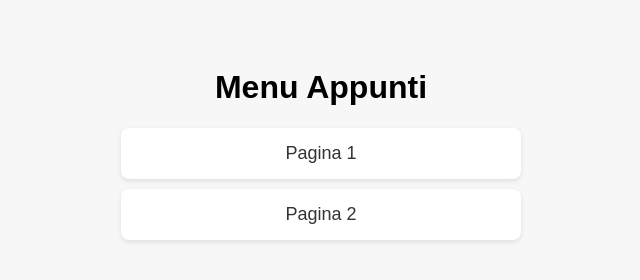
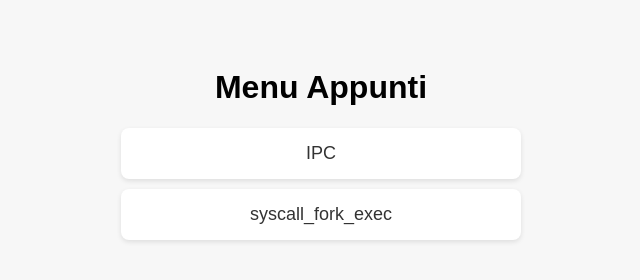
Before and after one commit to giob22/Appunti, a plain HTML site: page index.html in a window 1280 px wide. Shown: the whole page, without its empty margins (319-959 px from the left). Drawn offline with Linux system fonts and the light colour scheme.

Commit message:
Update index.html

```diff
--- a/index.html
+++ b/index.html
@@ -40,8 +40,8 @@
 <body>
     <h1>Menu Appunti</h1>
     <ul>
-        <li><a href="IPC_appunti/index.html">Pagina 1</a></li>
-        <li><a href="syscall_fork_exec/index.html">Pagina 2</a></li>
+        <li><a href="IPC_appunti/index.html">IPC</a></li>
+        <li><a href="syscall_fork_exec/index.html">syscall_fork_exec</a></li>
     </ul>
 </body>
 </html>
```
